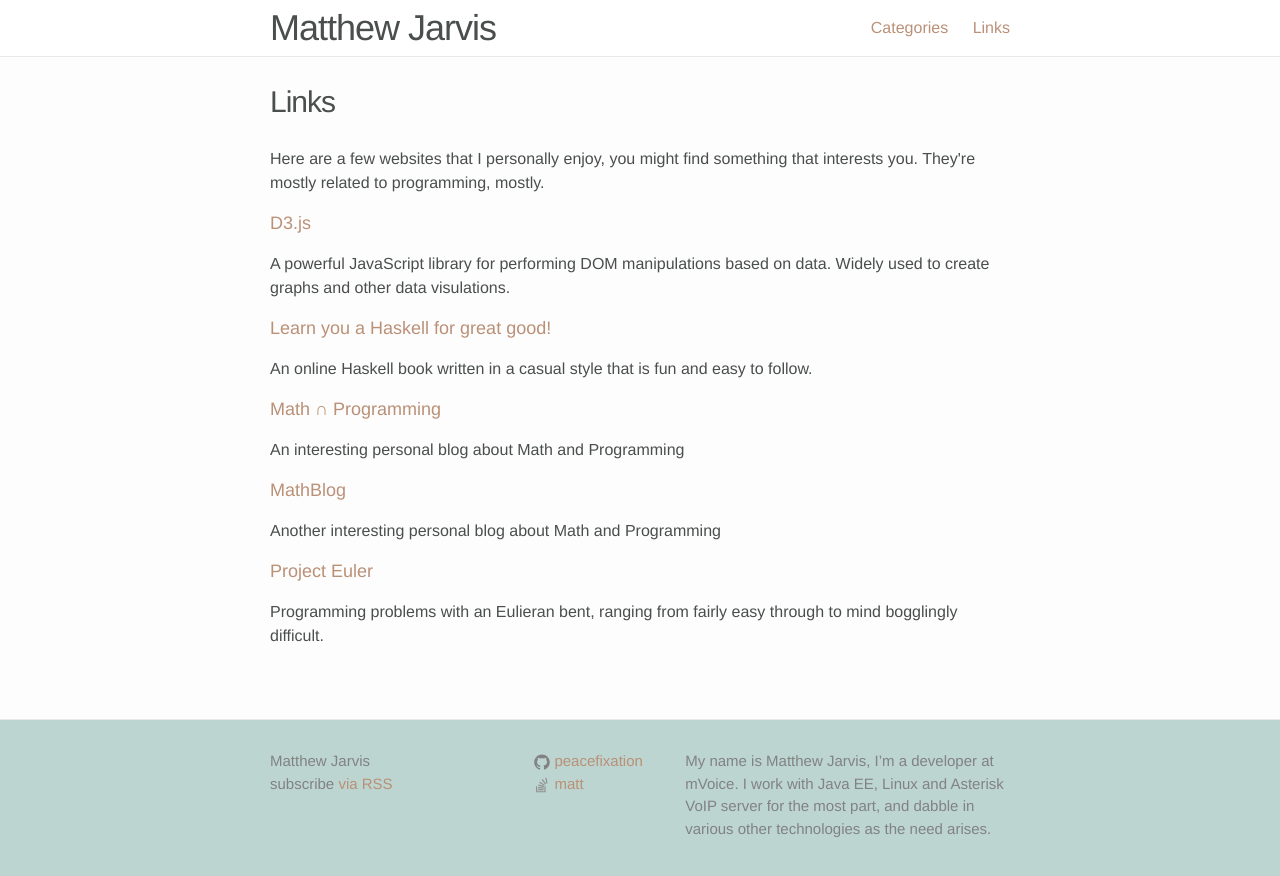
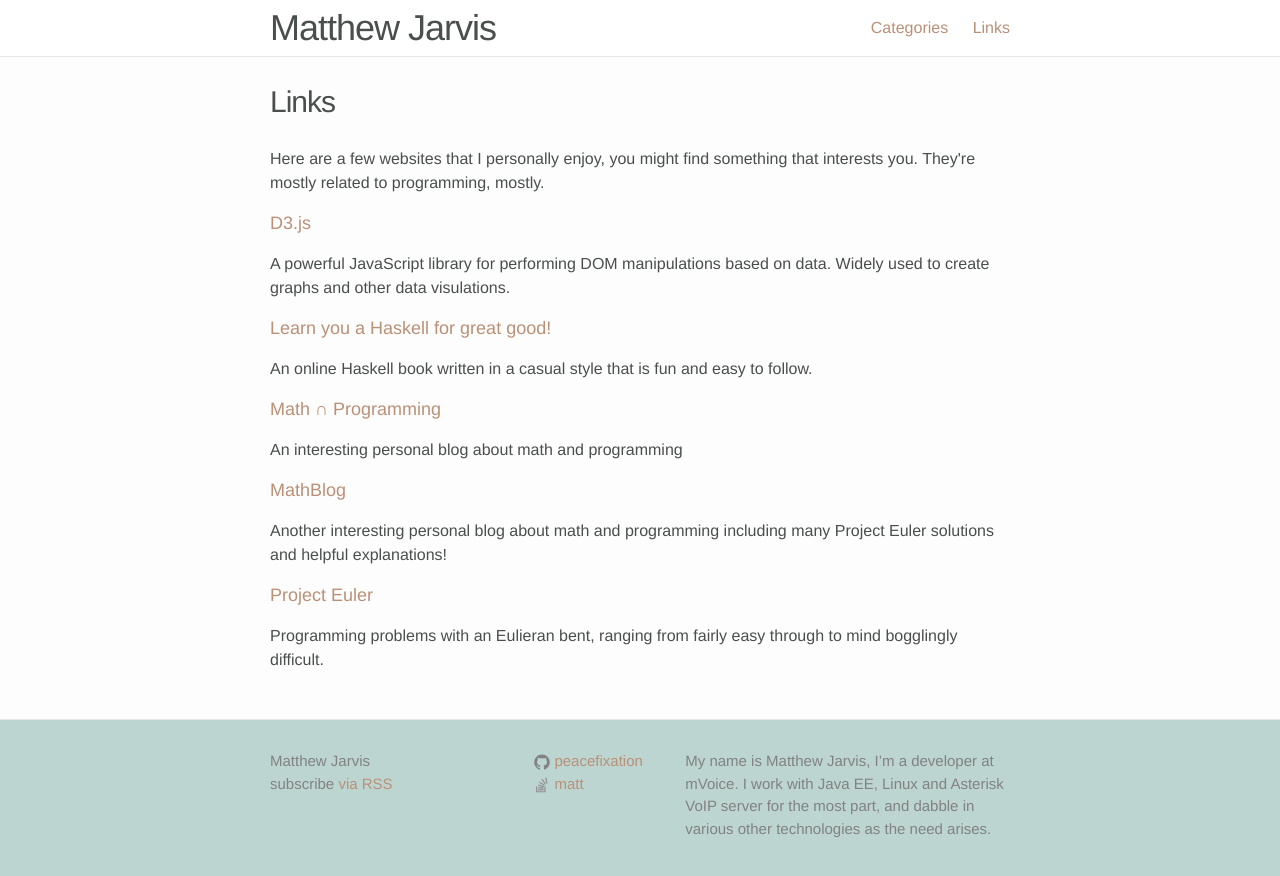
Before and after one commit to peacefixation/peacefixation.github.io, a Jekyll site: the page built from links.html, in a window 1280 px wide. Shown: the top 876 px of the page. Built offline with Jekyll 4.4.1, drawn with Linux system fonts in a browser that asks for light colours.

Commit message:
Link descriptions

```diff
--- a/_data/links.yml
+++ b/_data/links.yml
@@ -1,10 +1,10 @@
 - name: Math ∩ Programming
   url: http://jeremykun.com/
-  description: An interesting personal blog about Math and Programming
+  description: An interesting personal blog about math and programming
 
 - name: MathBlog
   url: http://www.mathblog.dk/
-  description: Another interesting personal blog about Math and Programming
+  description: Another interesting personal blog about math and programming including many Project Euler solutions and helpful explanations!
 
 - name: D3.js
   url: https://d3js.org/
```
